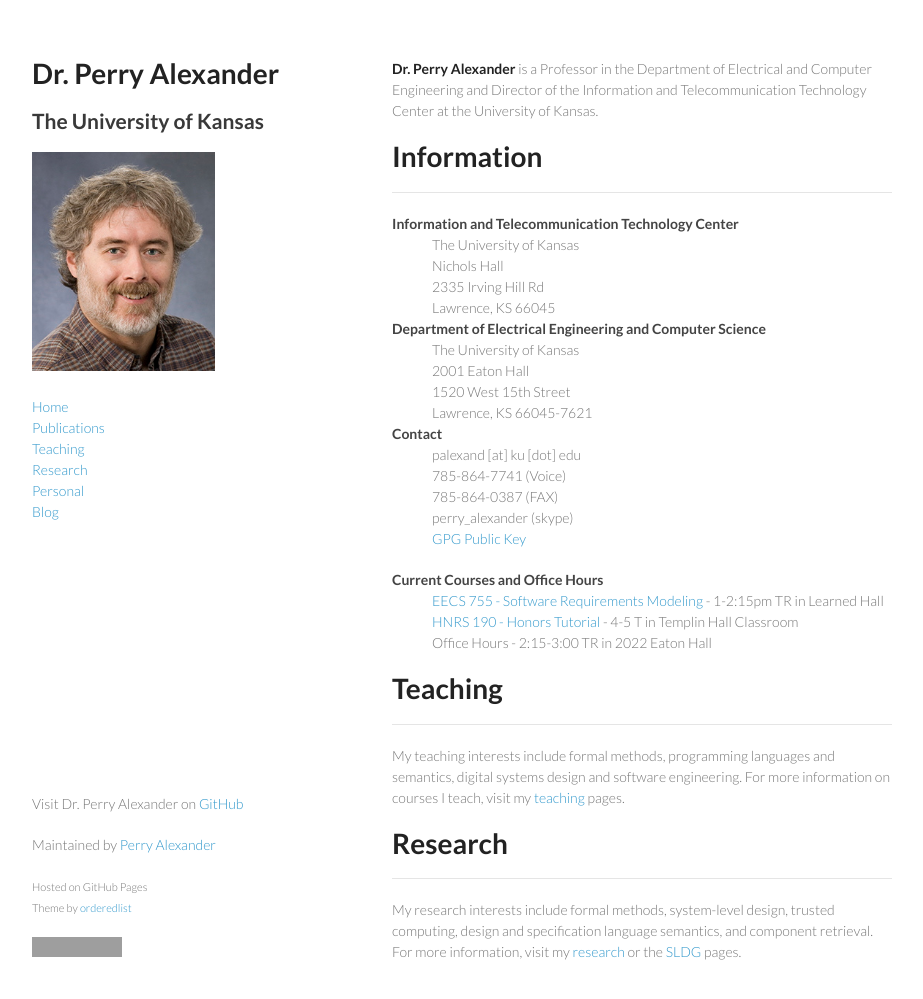
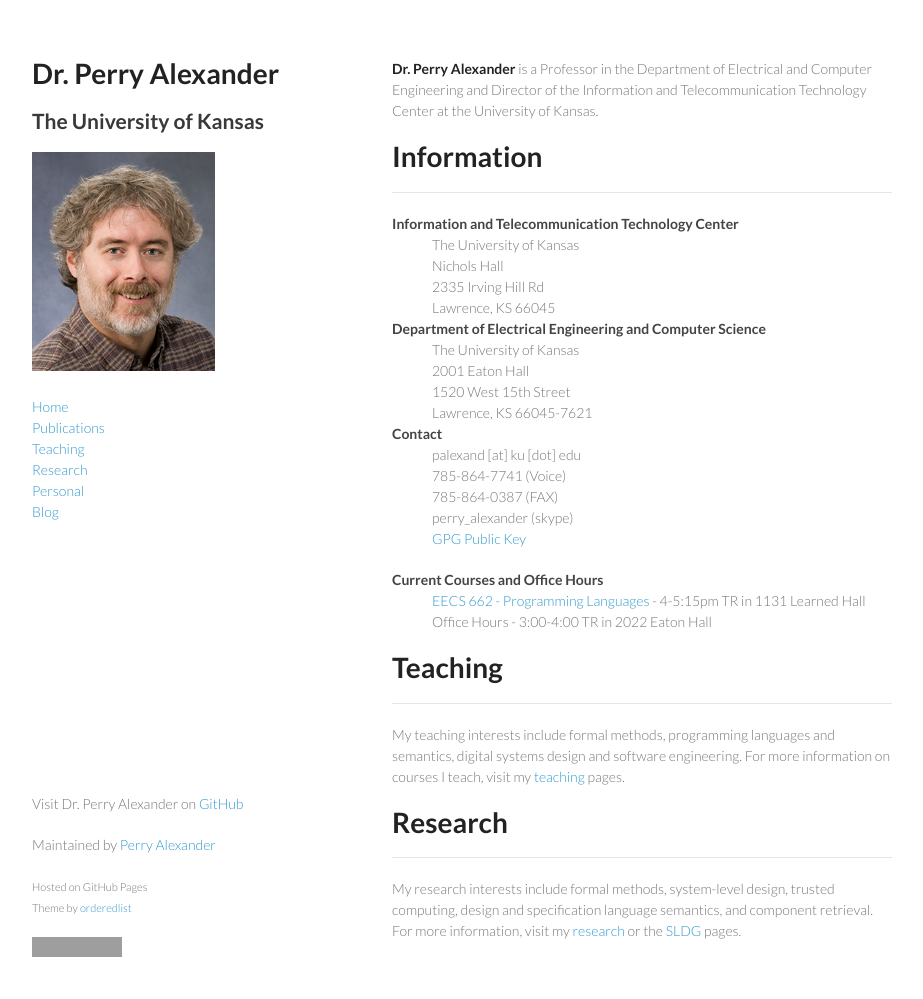
Before and after one commit to palexand/palexand.github.io, a Jekyll site: the page built from index.md, in a window 1280 px wide and 1032 px high. Shown: the top 999 px of the window, without its empty margins (178-1101 px from the left). Built offline with Jekyll 4.4.1, drawn with Linux system fonts in a browser that asks for light colours; grey boxes are pictures that could not be loaded.

Commit message:
updates for spring 2014

```diff
--- a/_config.yml
+++ b/_config.yml
@@ -3,5 +3,5 @@ account: palexand
 github: https://github.com/palexand
 title: Dr. Perry Alexander
 subtitle: The University of Kansas
-ohrs: 2:15-3:00 TR
+ohrs: 3:00-4:00 TR
 markdown: kramdown
--- a/_data/teaching.yml
+++ b/_data/teaching.yml
@@ -2,6 +2,8 @@
   github: palexand
   repo: eecs662
   description: This course is an undergraduate introduction to programming language concepts. It is taught by implementing a collection of interpreters that implement language features. Specific topics include structuring an interpreter, abstract syntax, early and late binding, laziness and strictness, function definition and application, static an dynamic scoping, and techniques for implementing these features.
+  when: 4-5:15pm TR
+  where: 1131 Learned Hall
 
 - name: EECS 762 - Programming Language Foundations I
   github: palexand
@@ -12,12 +14,8 @@
   github: palexand
   repo: eecs755
   description: Software Requirements Modeling and Analysis is an advanced introduction to modern techniques for specification, verification and implementation of computer-based systems. Topics covered are equally useful for hardware and software verification. We will learn to write formal specifications, refine specifications and verify that implementations meet their requirements. Specific topics include axiomatic specification, invariants, algebraic types and induction, constructive specification, assume-guarantees style specification, safety and liveness, and natural deduction. Currently we use the PVS proof tool and the SAL model checker, but techniques learned apply equally well to other verification systems.
-  when: 1-2:15pm TR
-  where: Learned Hall
 
 - name: HNRS 190 - Honors Tutorial
   github: palexand
   repo: hnrs190
   description: The Freshman Honors Tutorial is a one hour class introducing freshman honors program students to research and KU.  My section looks at the early days of computing focusing on how computing came to be and why.  We look at work by the major early computing scholars and put their work in the context of World War II.  We also look a that the limitations of computing and what we know about what can and cannot be computed mechanically
-  when: 4-5 T
-  where: Templin Hall Classroom
```
